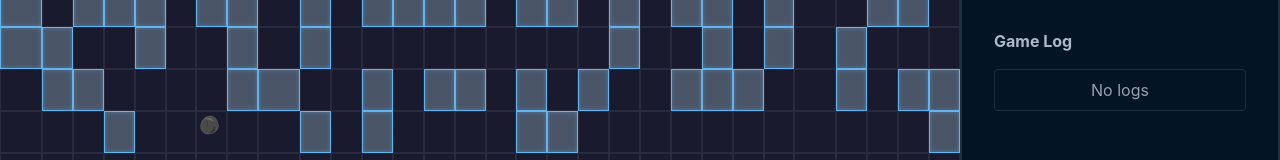
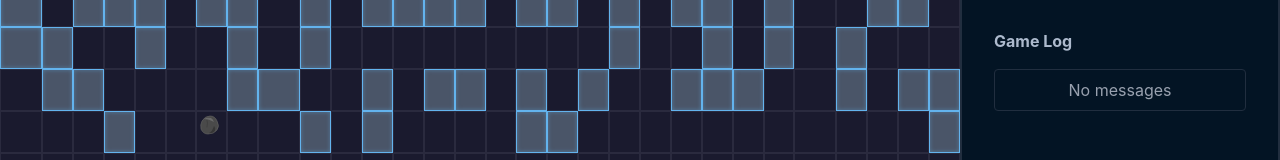
Before and after one commit to kaltbarba/Capipod, a React (Vite) app: page / in a window 1280 px wide. Shown: the part 605-765 px from the top of the page. Built offline with nearby package versions, Linux system fonts and the light colour scheme.

Commit message:
Updates no logs to no messages

```diff
--- a/src/components/LogSection/index.tsx
+++ b/src/components/LogSection/index.tsx
@@ -20,7 +20,7 @@ export default function LogSection() {
             </div>
           ))
         ) : (
-          <span className="text-gray-400 text-center p-2">No logs</span>
+          <span className="text-gray-400 text-center p-2">No messages</span>
         )}
       </div>
     </section>
```
Also changed, not shown: 1 other file (tests, documents, lock files or other folders).
